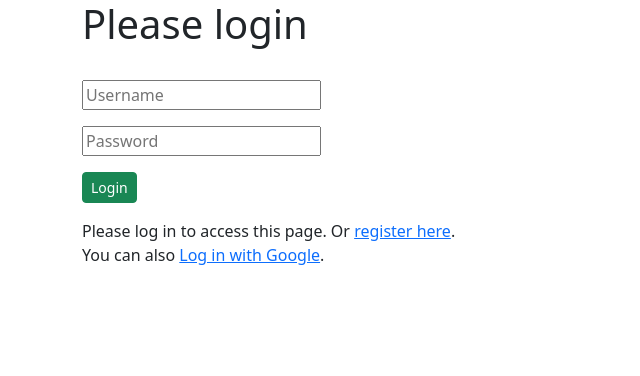
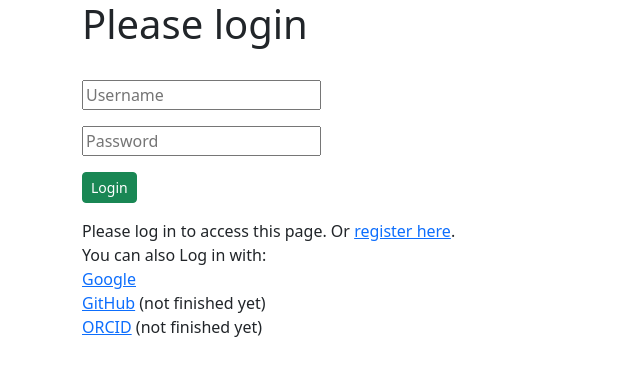
Before and after one commit to josephj1o4e1/Flask-User-Management-System-with-Login-Registration-Layout, a Flask app: page /login in a window 1280 px wide. Shown: the top 376 px of the page, without its empty margins (0-640 px from the left). Run offline with Flask 3, Linux system fonts and the light colour scheme; parts of the project's set-up code (start-up, migrations or seed data) failed here and were passed over.

Commit message:
delete account finished. move onto github and orcid OAuth(ngrok?).

```diff
--- a/app.py
+++ b/app.py
@@ -22,16 +22,16 @@ login_manager.login_view = "/login"
 login_manager.login_message = ""
 
 from models import * # import db schema
-from forms import LoginForm, RegisterForm
+from forms import LoginForm, RegisterForm, DeleteAccountForm
 from tokens import generate_confirmation_token, confirm_token
 from emails import send_email
 from utils import url_has_allowed_host_and_scheme
 
 # OAuth 2 client setup
-client = WebApplicationClient(app.config['OAUTH_CREDENTIALS']['google']['id'])
+google_client = WebApplicationClient(app.config['OAUTH_CREDENTIALS']['google']['id'])
 def get_google_provider_cfg(): # naive function to retrieve google oauth's provider config. Need to retrieve the base URI from the Discovery document using the `authorization_endpoint` metadata value.
     try:
-        response = requests.get(app.config['OAUTH_CREDENTIALS']['google']['disc_url'])
+        response = requests.get(app.config['OAUTH_CREDENTIALS']['google']['config_url'])
         response.raise_for_status()  # Raise an exception for 4xx or 5xx status codes
         return response.json()
     except requests.exceptions.RequestException as e:
@@ -39,6 +39,27 @@ def get_google_provider_cfg(): # naive function to retrieve google oauth's provi
         print(f"Error retrieving Google provider config: {e}")
         return None
 
+github_client = WebApplicationClient(app.config['OAUTH_CREDENTIALS']['github']['id'])
+def get_github_provider_cfg(): # naive function to retrieve google oauth's provider config. Need to retrieve the base URI from the Discovery document using the `authorization_endpoint` metadata value.
+    try:
+        response = requests.get(app.config['OAUTH_CREDENTIALS']['github']['config_url'])
+        response.raise_for_status()  # Raise an exception for 4xx or 5xx status codes
+        return response.json()
+    except requests.exceptions.RequestException as e:
+        # Handle the exception here
+        print(f"Error retrieving GitHub provider config: {e}")
+        return None
+
+orcid_client = WebApplicationClient(app.config['OAUTH_CREDENTIALS']['orcid']['id'])
+def get_orcid_provider_cfg(): # naive function to retrieve google oauth's provider config. Need to retrieve the base URI from the Discovery document using the `authorization_endpoint` metadata value.
+    try:
+        response = requests.get(app.config['OAUTH_CREDENTIALS']['orcid']['config_url'])
+        response.raise_for_status()  # Raise an exception for 4xx or 5xx status codes
+        return response.json()
+    except requests.exceptions.RequestException as e:
+        # Handle the exception here
+        print(f"Error retrieving ORCID provider config: {e}")
+        return None
 
 # Gets the user information from userid, and store the retrieved data in the session cookie.
 # load_user is a required callbackfunction to be defined for the user_loader decorator.
@@ -53,7 +74,8 @@ def load_user(user_id):
 @login_required
 def home():
     posts = BlogPost.query.all()
-    return render_template("index.html", posts=posts) # posts=posts --> past our `posts` variable to index.html template
+    form = DeleteAccountForm()
+    return render_template("index.html", form=form, posts=posts) # posts=posts --> past our `posts` variable to index.html template
 
 @app.route('/welcome')
 def welcome():
@@ -122,7 +144,7 @@ def google_login():
 
     # Use library to construct the request for Google login and provide
     # scopes that let you retrieve user's profile from Google
-    request_uri = client.prepare_request_uri(
+    request_uri = google_client.prepare_request_uri(
         authorization_endpoint,
         redirect_uri=request.base_url + "/authorized",
         scope=["openid", "email", "profile"],
@@ -130,7 +152,7 @@ def google_login():
     return redirect(request_uri)
 
 @app.route('/google_login/authorized')
-def authorized():
+def google_authorized():
     # Get authorization code Google sent back to you
     code = request.args.get("code")
 
@@ -140,7 +162,7 @@ def authorized():
     token_endpoint = google_provider_cfg["token_endpoint"]
 
     # Prepare and send a request to get tokens! Yay tokens!
-    token_url, headers, body = client.prepare_token_request(
+    token_url, headers, body = google_client.prepare_token_request(
         token_endpoint,
         authorization_response=request.url,
         redirect_url=request.base_url,
@@ -154,13 +176,13 @@ def authorized():
     )
 
     # Parse the tokens!
-    client.parse_request_body_response(json.dumps(token_response.json()))
+    google_client.parse_request_body_response(json.dumps(token_response.json()))
 
     # Now that you have tokens (yay) let's find and hit the URL
     # from Google that gives you the user's profile information,
     # including their Google profile image and email
     userinfo_endpoint = google_provider_cfg["userinfo_endpoint"]
-    uri, headers, body = client.add_token(userinfo_endpoint)
+    uri, headers, body = google_client.add_token(userinfo_endpoint)
     userinfo_response = requests.get(uri, headers=headers, data=body)
 
     # You want to make sure their email is verified.
@@ -201,6 +223,22 @@ def authorized():
     else:
         return "User email not available or not verified by Google.", 400
 
+@app.route('/github_login')
+def github_login():
+    pass
+
+@app.route('/github_login/authorized')
+def github_authorized():
+    pass
+
+@app.route('/orcid_login')
+def orcid_login():
+    pass
+
+@app.route('/orcid_login/authorized')
+def orcid_authorized():
+    pass
+
 
 @app.route('/confirm/<token>')
 @login_required
@@ -228,5 +266,19 @@ def logout():
     flash('you were just logged out')
     return redirect(url_for('welcome'))
 
+@app.route('/delete_account', methods=['POST'])
+@login_required  # Ensure only authenticated users can access this route
+def delete_account():
+    # Delete the user account from the database
+    user = current_user  # using Flask-Login's current_user
+    db.session.delete(user)
+    db.session.commit()
+
+    # Log the user out
+    logout_user()
+    flash('You have DELETED your account!', 'success')
+    # Redirect the user to a confirmation page or any desired destination
+    return redirect(url_for('home'))
+
 if __name__ == "__main__":
     app.run(debug=True, ssl_context="adhoc") # `debug=True` gives us a fancier flask debugger in the browser
--- a/forms.py
+++ b/forms.py
@@ -36,3 +36,6 @@ class RegisterForm(FlaskForm):
             ]
     )
     submit = SubmitField('Register')
+
+class DeleteAccountForm(FlaskForm):
+    submit = SubmitField('Delete Account')
--- a/templates/login.html
+++ b/templates/login.html
@@ -41,7 +41,14 @@
 
 Please log in to access this page. Or <a href="{{url_for('register')}}">register here</a>.
 <br>
-You can also <a href="{{url_for('google_login')}}">Log in with Google</a>.
+You can also Log in with:
+<br>
+<a href="{{url_for('google_login')}}">Google</a>
+<br>
+<a href="{{url_for('github_login')}}">GitHub</a> (not finished yet)
+<br>
+<a href="{{url_for('orcid_login')}}">ORCID</a> (not finished yet)
+<br>
 
 
 
```
Also changed, not shown: templates/index.html (+14 -0 lines).
